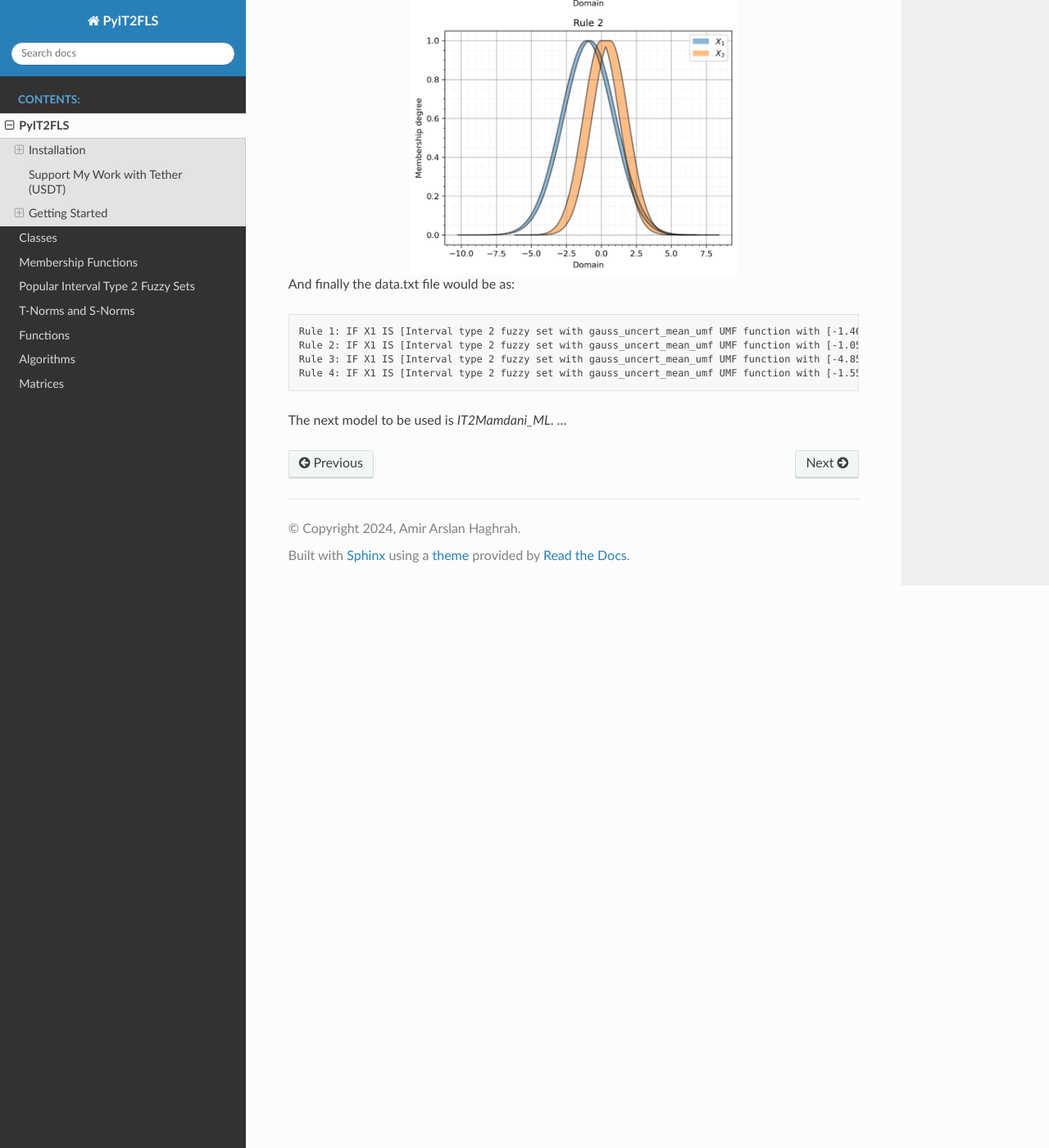
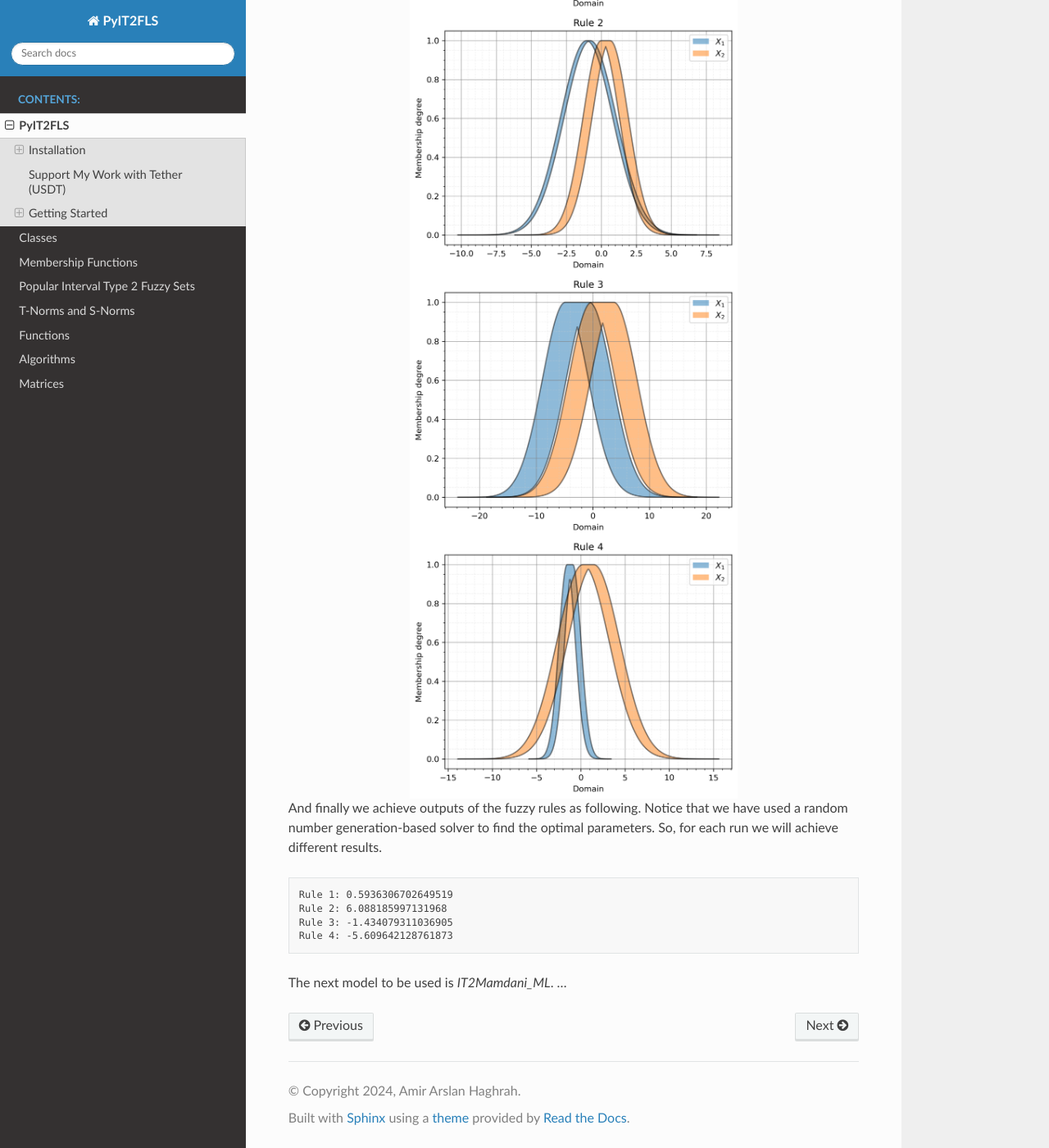
Before and after one commit to Haghrah/PyIT2FLS, a Sphinx documentation site: the page built from docs/_generated/pyit2fls.rst, in a window 1280 px wide and 1400 px high, scrolled down 21871 px. Shown: the whole window at 82% size. Built offline with Sphinx 7.4.7 and the Read the Docs theme 3.1.0, drawn with Linux system fonts in a browser that asks for light colours.

Commit message:
Examples provided by documentations ...

```diff
--- a/docs/_generated/pyit2fls.rst
+++ b/docs/_generated/pyit2fls.rst
@@ -935,14 +935,29 @@ The output plots achieved by this example would be as following:
    :width: 400px
    :align: center
 
-And finally the data.txt file would be as:
+.. image:: ../_static/Figure_23.png
+   :alt: The control surface of the final interval type 2 fuzzy Mamdani system.
+   :width: 400px
+   :align: center
+
+.. image:: ../_static/Figure_24.png
+   :alt: The control surface of the final interval type 2 fuzzy Mamdani system.
+   :width: 400px
+   :align: center
+
+
+And finally we achieve outputs of the fuzzy rules as following. Notice that we have used
+a random number generation-based solver to find the optimal parameters. So, for each run
+we will achieve different results.
 
 .. code-block:: plaintext
 
-    Rule 1: IF X1 IS [Interval type 2 fuzzy set with gauss_uncert_mean_umf UMF function with [-1.4669762123604757, 1.0659910676893047, 1.5911537388450434, 1.0] parameters, and gauss_uncert_mean_lmf LMF function with [-1.4669762123604757, 1.0659910676893047, 1.5911537388450434, 1.0] parameters] AND X2 IS [Interval type 2 fuzzy set with gauss_uncert_mean_umf UMF function with [-1.2460056520619354, 1.1974593440280525, 4.978521585542144, 1.0] parameters, and gauss_uncert_mean_lmf LMF function with [-1.2460056520619354, 1.1974593440280525, 4.978521585542144, 1.0] parameters] THEN Y IS [0.5936306702649519]
-    Rule 2: IF X1 IS [Interval type 2 fuzzy set with gauss_uncert_mean_umf UMF function with [-1.0578157040838283, -0.7900290469909865, 1.863140906777802, 1.0] parameters, and gauss_uncert_mean_lmf LMF function with [-1.0578157040838283, -0.7900290469909865, 1.863140906777802, 1.0] parameters] AND X2 IS [Interval type 2 fuzzy set with gauss_uncert_mean_umf UMF function with [-0.00989717555417996, 0.6397562379181663, 1.2963653496230303, 1.0] parameters, and gauss_uncert_mean_lmf LMF function with [-0.00989717555417996, 0.6397562379181663, 1.2963653496230303, 1.0] parameters] THEN Y IS [6.088185997131968]
-    Rule 3: IF X1 IS [Interval type 2 fuzzy set with gauss_uncert_mean_umf UMF function with [-4.851301720327117, -0.638843779130017, 4.047351537584985, 1.0] parameters, and gauss_uncert_mean_lmf LMF function with [-4.851301720327117, -0.638843779130017, 4.047351537584985, 1.0] parameters] AND X2 IS [Interval type 2 fuzzy set with gauss_uncert_mean_umf UMF function with [-0.20780436270204738, 3.689012858124385, 4.095487544994535, 1.0] parameters, and gauss_uncert_mean_lmf LMF function with [-0.20780436270204738, 3.689012858124385, 4.095487544994535, 1.0] parameters] THEN Y IS [-1.434079311036905]
-    Rule 4: IF X1 IS [Interval type 2 fuzzy set with gauss_uncert_mean_umf UMF function with [-1.5554378784068028, -0.904650507196274, 0.9265735490246245, 1.0] parameters, and gauss_uncert_mean_lmf LMF function with [-1.5554378784068028, -0.904650507196274, 0.9265735490246245, 1.0] parameters] AND X2 IS [Interval type 2 fuzzy set with gauss_uncert_mean_umf UMF function with [0.24045230846829801, 1.4598442868389112, 2.9481236476117303, 1.0] parameters, and gauss_uncert_mean_lmf LMF function with [0.24045230846829801, 1.4598442868389112, 2.9481236476117303, 1.0] parameters] THEN Y IS [-5.609642128761873]
+    Rule 1: 0.5936306702649519
+    Rule 2: 6.088185997131968
+    Rule 3: -1.434079311036905
+    Rule 4: -5.609642128761873
+
+
 
 
 The next model to be used is *IT2Mamdani_ML*. ...
```
